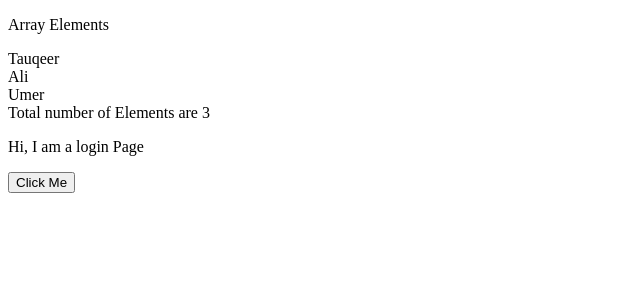
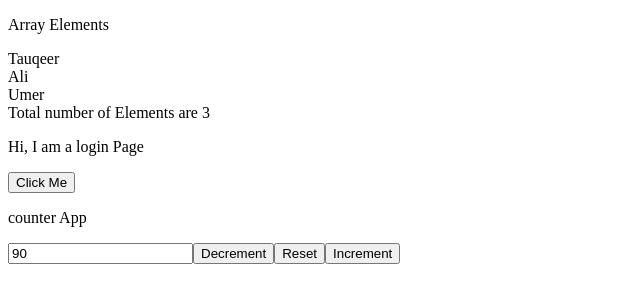
Before and after one commit to tauqeerqau/angularLearning, an Angular app: page / in a window 1280 px wide. Shown: the top 302 px of the page, without its empty margins (0-640 px from the left). Built offline with nearby package versions, Linux system fonts and the light colour scheme.

Commit message:
counter app pushed

```diff
--- a/src/app/app.html
+++ b/src/app/app.html
@@ -5,3 +5,4 @@
 }
 Total number of Elements are {{count}}
 <app-login></app-login>
+<app-counter></app-counter>
--- a/src/app/app.ts
+++ b/src/app/app.ts
@@ -1,9 +1,10 @@
 import { Component } from '@angular/core';
 import { Login } from './login/login';
+import { Counter } from './counter/counter';
 
 @Component({
   selector: 'app-root',
-  imports: [Login],
+  imports: [Login,Counter],
   templateUrl: './app.html',
   styleUrl: './app.css'
 })
--- /dev/null
+++ b/src/app/counter/counter.html
@@ -0,0 +1,5 @@
+<p>counter App</p>
+<input type="text" value="{{counterValue}}">
+<button (click)="setValue('decrement')">Decrement</button>
+<button (click)="setValue('reset')">Reset</button>
+<button (click)="setValue('increment')">Increment</button>
--- /dev/null
+++ b/src/app/counter/counter.ts
@@ -0,0 +1,22 @@
+import { Component } from '@angular/core';
+
+@Component({
+  selector: 'app-counter',
+  imports: [],
+  templateUrl: './counter.html',
+  styleUrl: './counter.css',
+})
+export class Counter {
+  counterValue = 90
+
+  setValue(value:string){
+    if(value == "increment")
+      this.counterValue = this.counterValue+1
+    else if (value == "decrement"){
+      this.counterValue = this.counterValue-1
+    }
+    else
+      this.counterValue =0
+  }
+
+}
--- a/src/app/login/login.ts
+++ b/src/app/login/login.ts
@@ -7,7 +7,9 @@ import { Component } from '@angular/core';
   styleUrl: './login.css',
 })
 export class Login {
+  name:string | number = "20"
   clickMe(){
     console.log("Button is Clicked")
+    this.name = 100
   }
 }
```
Also changed, not shown: src/app/counter/counter.css (added), 1 other file (tests, documents, lock files or other folders).
